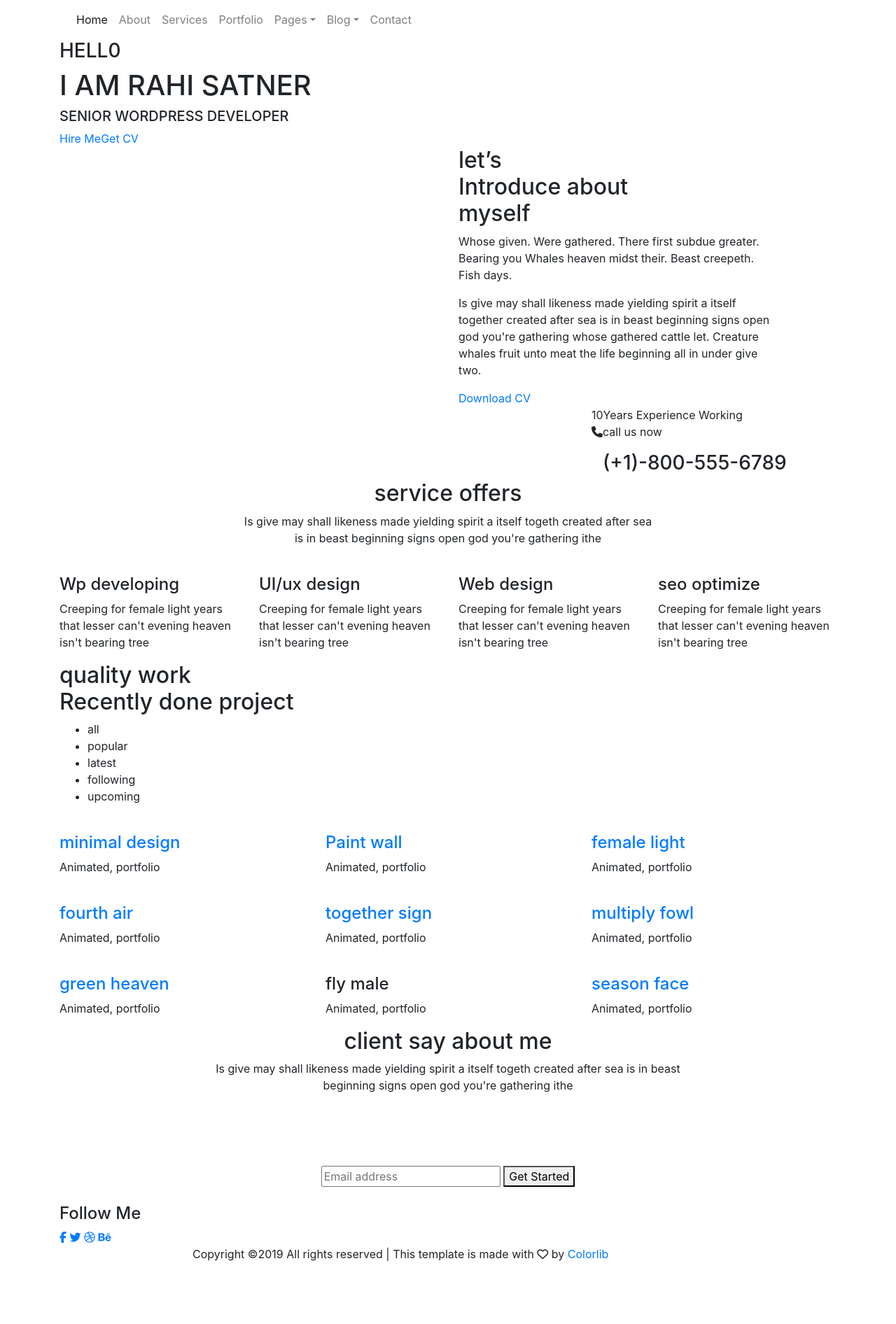
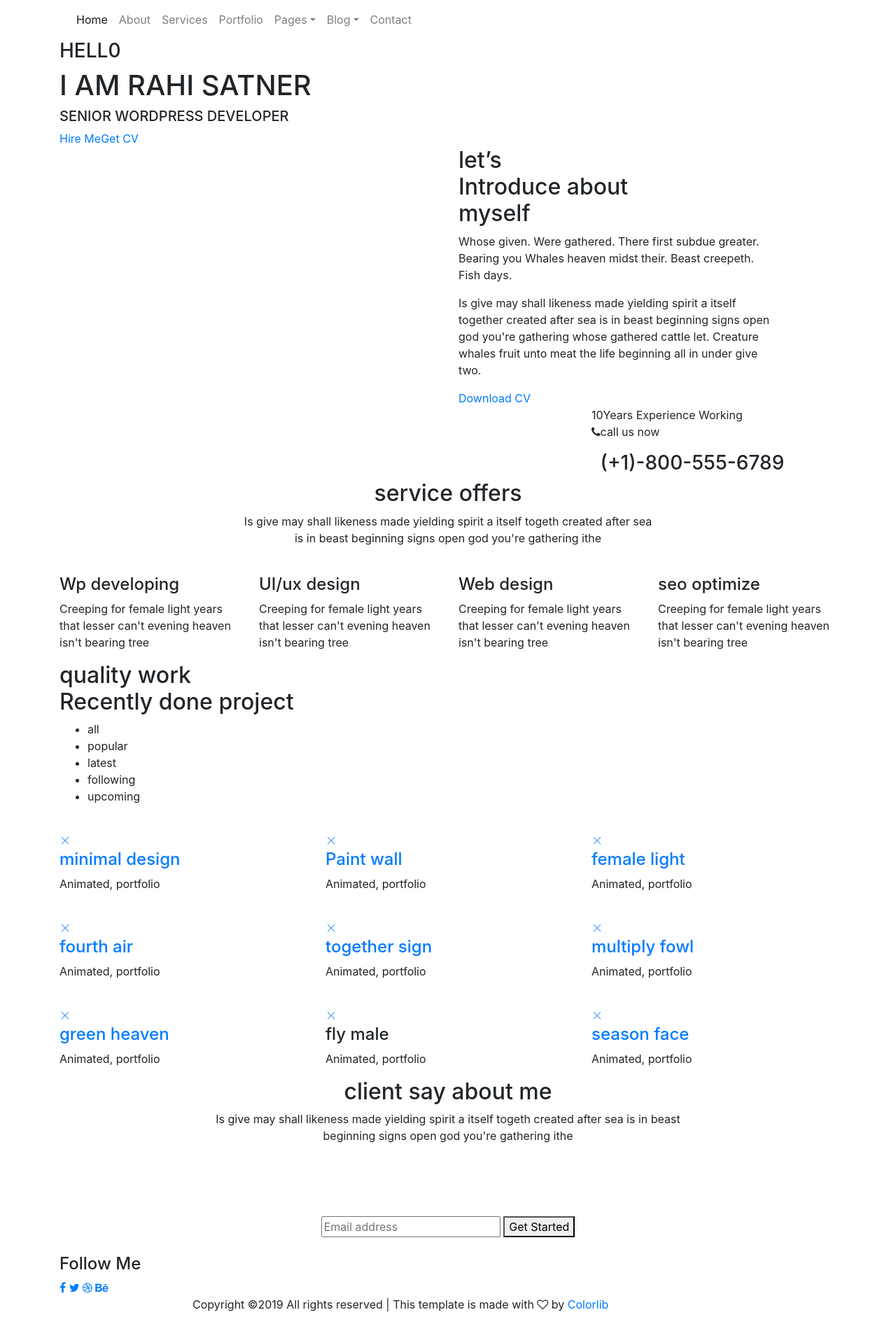
Before and after one commit to unicatin/unicatin.github.io, a Jekyll site: the page built from index.html, in a window 1280 px wide. Shown: the whole page at 70% size. Built offline with Jekyll 4.4.1, drawn with Linux system fonts in a browser that asks for light colours; nearby versions of some CDN libraries; library files that are not in the unit come from our copies; comment, search, counter and statistics services are not loaded; before the commit the page ends 1820 px from its top, so only the background shows below that.

Commit message:
Update head.html

```diff
--- a/_includes/head.html
+++ b/_includes/head.html
@@ -5,12 +5,12 @@
 	<link rel="icon" href="img/favicon.png" type="image/png">
 	<title>Satner Portfolio</title>
 	<!-- Bootstrap CSS -->
-	<link rel="stylesheet" href="css/bootstrap.css">
-	<link rel="stylesheet" href="vendors/linericon/style.css">
-	<link rel="stylesheet" href="css/font-awesome.min.css">
-	<link rel="stylesheet" href="vendors/owl-carousel/owl.carousel.min.css">
-	<link rel="stylesheet" href="css/magnific-popup.css">
-	<link rel="stylesheet" href="vendors/nice-select/css/nice-select.css">
+	<link rel="stylesheet" href="{{ site.url }}/assets/css/bootstrap.css">
+	<link rel="stylesheet" href="{{ site.url }}/assets/vendors/linericon/style.css">
+	<link rel="stylesheet" href="{{ site.url }}/assets/css/font-awesome.min.css">
+	<link rel="stylesheet" href="{{ site.url }}/assets/vendors/owl-carousel/owl.carousel.min.css">
+	<link rel="stylesheet" href="{{ site.url }}/assets/css/magnific-popup.css">
+	<link rel="stylesheet" href="{{ site.url }}/assets/vendors/nice-select/css/nice-select.css">
 	<!-- main css -->
 	<link rel="stylesheet" href="css/style.css">
 </head>
```
